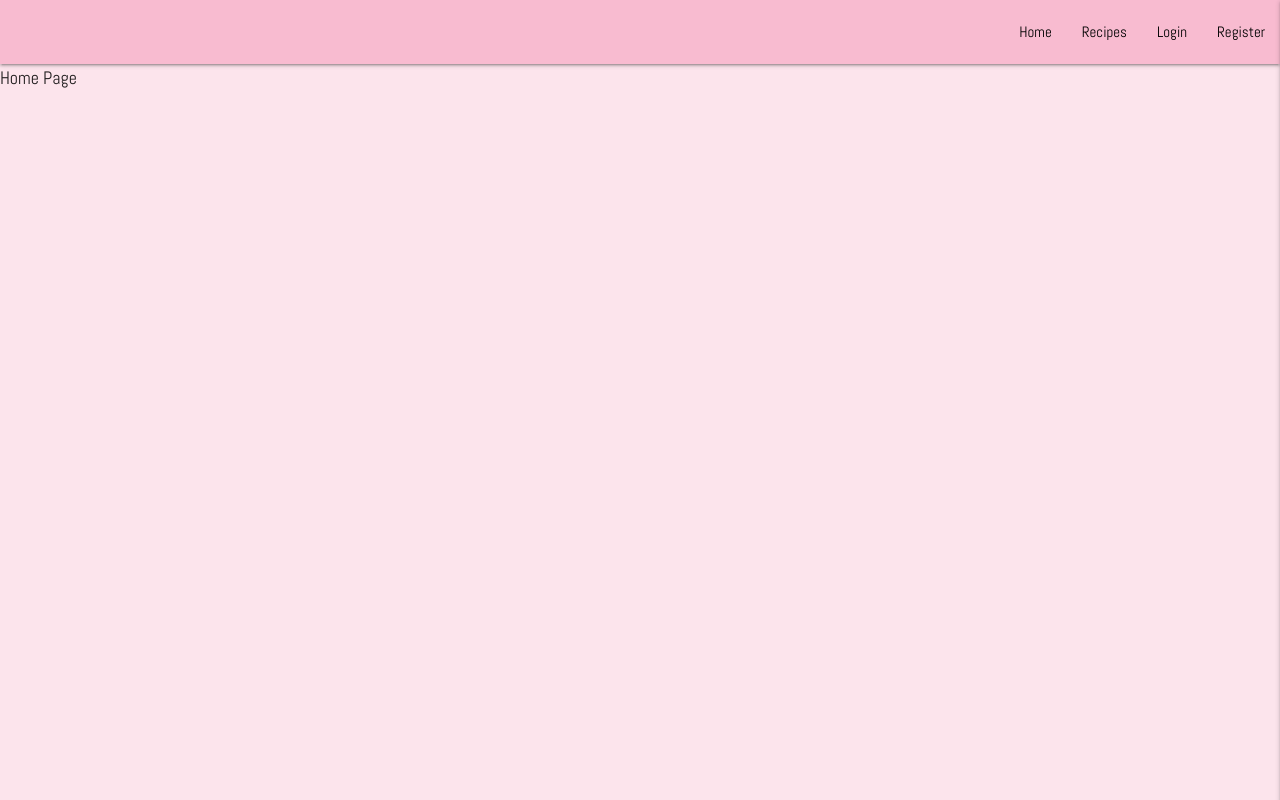
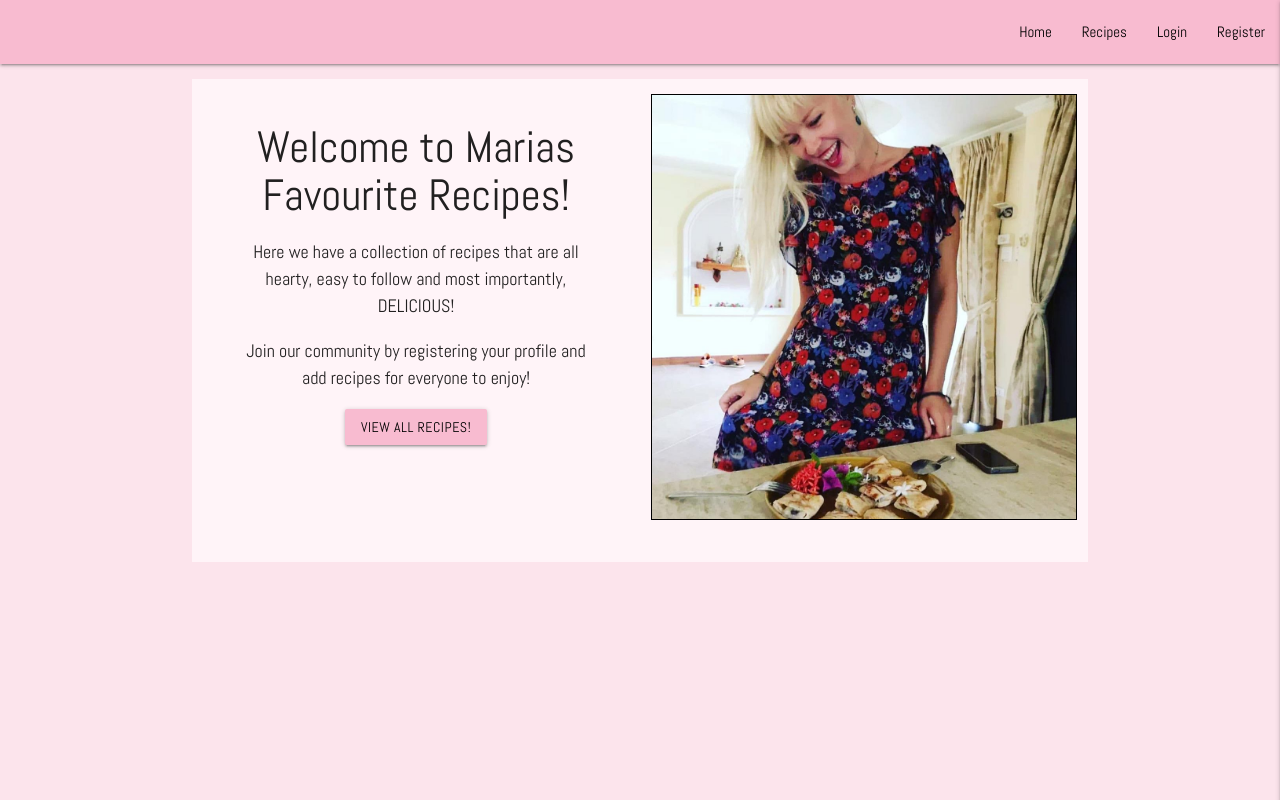
Before and after one commit to coolusername244/recipe-blog, a Flask app: page / in a window 1280 px wide. Run offline with Flask 2, Linux system fonts and the light colour scheme; some libraries are stand-ins or nearby versions.

Commit message:
Home page

```diff
--- a/static/css/style.css
+++ b/static/css/style.css
@@ -8,6 +8,28 @@ body {
 
 .flash-messages div h4 {
     padding: 1rem;
+}
+
+.home-page-content {
+    margin-top: 1rem;
+    padding-top: 1rem;
+    margin-bottom: 1rem;
+    padding-bottom: 1rem;
+    background-color: #FFF4F8;
+}
+
+.maria-image img {
+    max-width: 100%;
+    border: solid black 1px;
+}
+
+.home-text {
+    padding-left: 2rem;
+    padding-right: 2rem;
+}
+
+.home-button {
+    margin-bottom: 1rem;
 }
 
 .form-border {
@@ -79,48 +101,3 @@ body {
         display: none;
     }
 }
-
-/* Extra small devices (phones, 600px and down)
-@media only screen and (max-width: 600px) {
-    .full-recipe-image div img {
-        max-width: 100%;
-        border: black solid 1px;
-    }
-}
-
-/* Small devices (portrait tablets and large phones, 600px and up)
-@media only screen and (min-width: 600px) {
-    .full-recipe-image div img {
-        width: 100%;
-        height: 10%0;
-        border: black solid 1px;
-    }
-}
-
-/* Medium devices (landscape tablets, 768px and up)
-@media only screen and (min-width: 768px) {
-    .full-recipe-image div img {
-        width: 100%;
-        height: 10%0;
-        border: black solid 1px;
-    }
-}
-
-/* Large devices (laptops/desktops, 992px and up)
-@media only screen and (min-width: 992px) {
-    .full-recipe-image div img {
-        width: 100%;
-        height: 10%0;
-        border: black solid 1px;
-    }
-}
-
-/* Extra large devices (large laptops and desktops, 1200px and up)
-@media only screen and (min-width: 1200px) {
-    .full-recipe-image div img {
-        width: 100%;
-        height: 10%0;
-        border: black solid 1px;
-    }
-}
-*/
--- a/templates/index.html
+++ b/templates/index.html
@@ -1,4 +1,16 @@
 {% extends "base.html" %}
 {% block content %}
-Home Page
+<div class="container home-page-content center">
+    <div class="row">
+        <div class="col s12 m6">
+            <h3>Welcome to Marias Favourite Recipes!</h3>
+            <p class="home-text">Here we have a collection of recipes that are all hearty, easy to follow and most importantly, DELICIOUS!</p>
+            <p class="home-text">Join our community by registering your profile and add recipes for everyone to enjoy!</p>
+            <a href="{{ url_for('recipes') }}" class="btn pink lighten-4 black-text text-shadow home-button">View All Recipes!</a>
+        </div>
+        <div class="col s12 m6 maria-image">
+            <img src="static/images/maria-dress.jpg" alt="maria">
+        </div>
+    </div>
+</div>
 {% endblock %}
```
